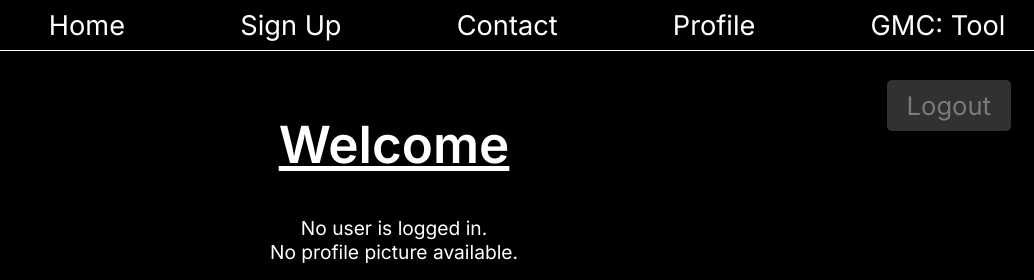
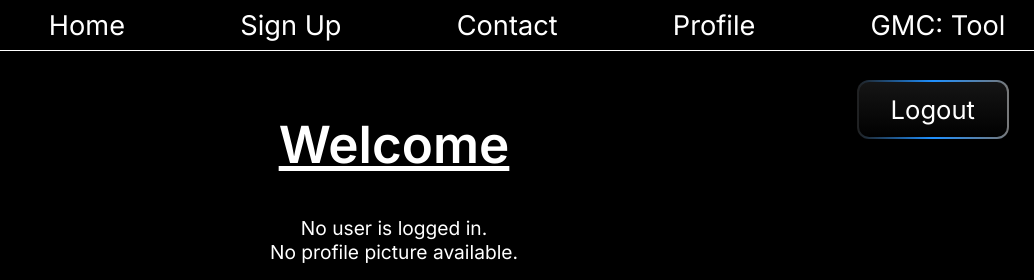
Before and after one commit to NTh1nk/mayApp, a website built with Vite: page GMC/profile.html in a window 1280 px wide. Shown: the full height of the page, 246-1280 px from the left. Built offline with nearby package versions, Linux system fonts and the light colour scheme.

Commit message:
Update profile.css

```diff
--- a/GMC/src/css/profile.css
+++ b/GMC/src/css/profile.css
@@ -39,27 +39,48 @@ body{
     width: 100%;
 }
 
-#logoutButton {
+#logoutButton {    background: #000; /* Button fill */
+    color: #fff;
+    border: 2px solid transparent;
+    border-radius: 12px;
+    padding: 12px 32px;
+    font-size: 24px;
+    cursor: pointer;
+    text-align: center;
+    transition: background 0.2s, color 0.2s;
+    /* Gradient border trick: */
+    background-image:
+      linear-gradient(#161616, #000), /* Button fill */
+      linear-gradient(90deg, #202020, #1e90ff, #787878); /* Border gradient */
+    background-origin: border-box;
+    background-clip: padding-box, border-box;
+    margin: 20px 2px;
     position: absolute;
     top: 10vh;
     right: 1.8vw;
-    padding: 10px 20px;
-    background-color: #313131;
-    color: rgb(122, 122, 122);
-    border: none;
-    border-radius: 5px;
-    cursor: pointer;
+
     font-size: 2vw;
+    margin-top: 0;
+    text-align: center;
+
+    color: white;
+    text-align: center;
 }
 
+
+
 #logoutButton:hover {
-    background-color: #444;
-    color: white;
+  background-image:
+    linear-gradient(#222, #222),
+    linear-gradient(90deg, #1900ff, #1e90ff, #08ea8f);
+  color: #fff;
 }
 
 #logoutButton:active {
-    background-color: #555;
-    color: white;
+  background-image:
+    linear-gradient(#444, #444),
+    linear-gradient(90deg, #009dff, #1e90ff, #00ff99);
+  color: #fff;
 }
 
 
```
